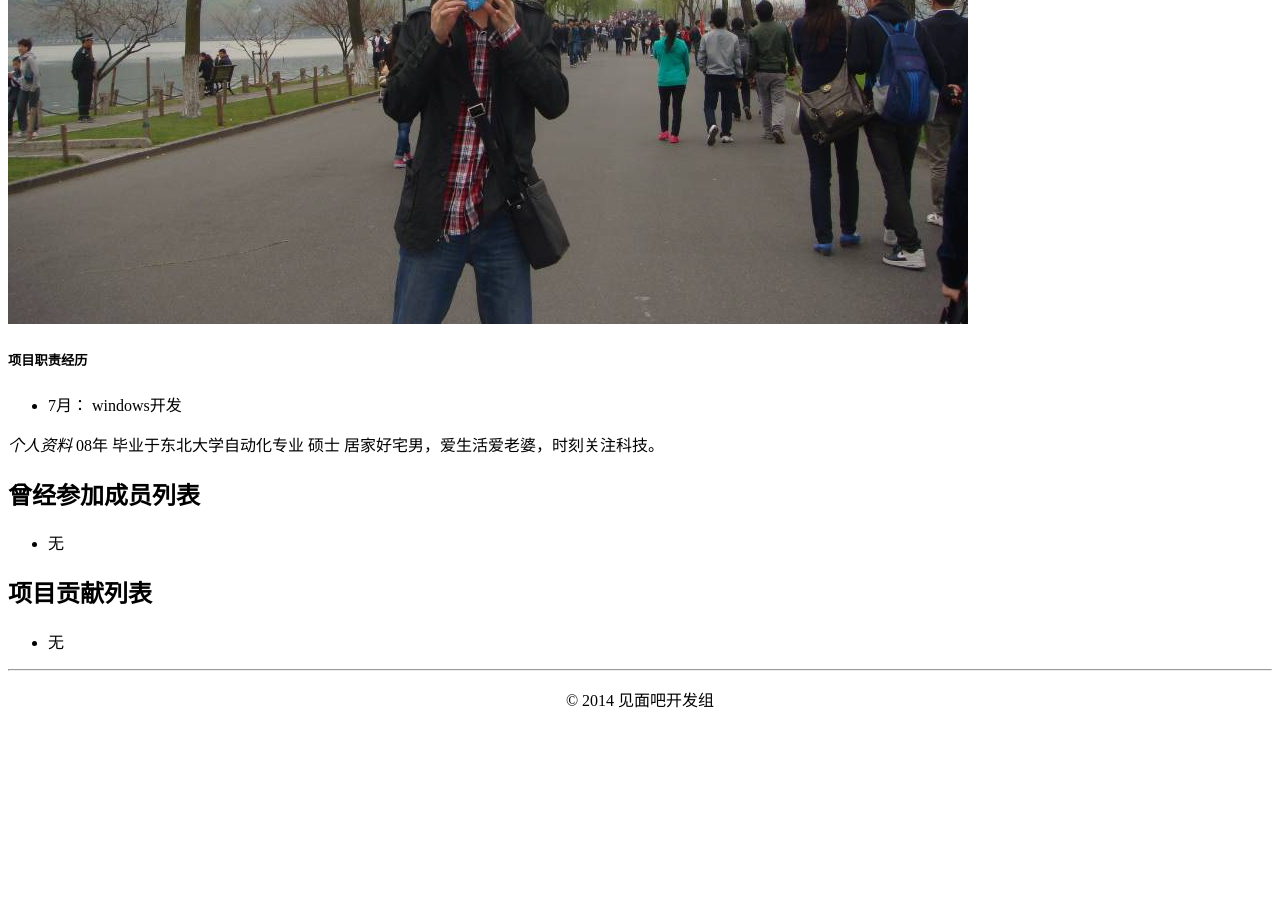
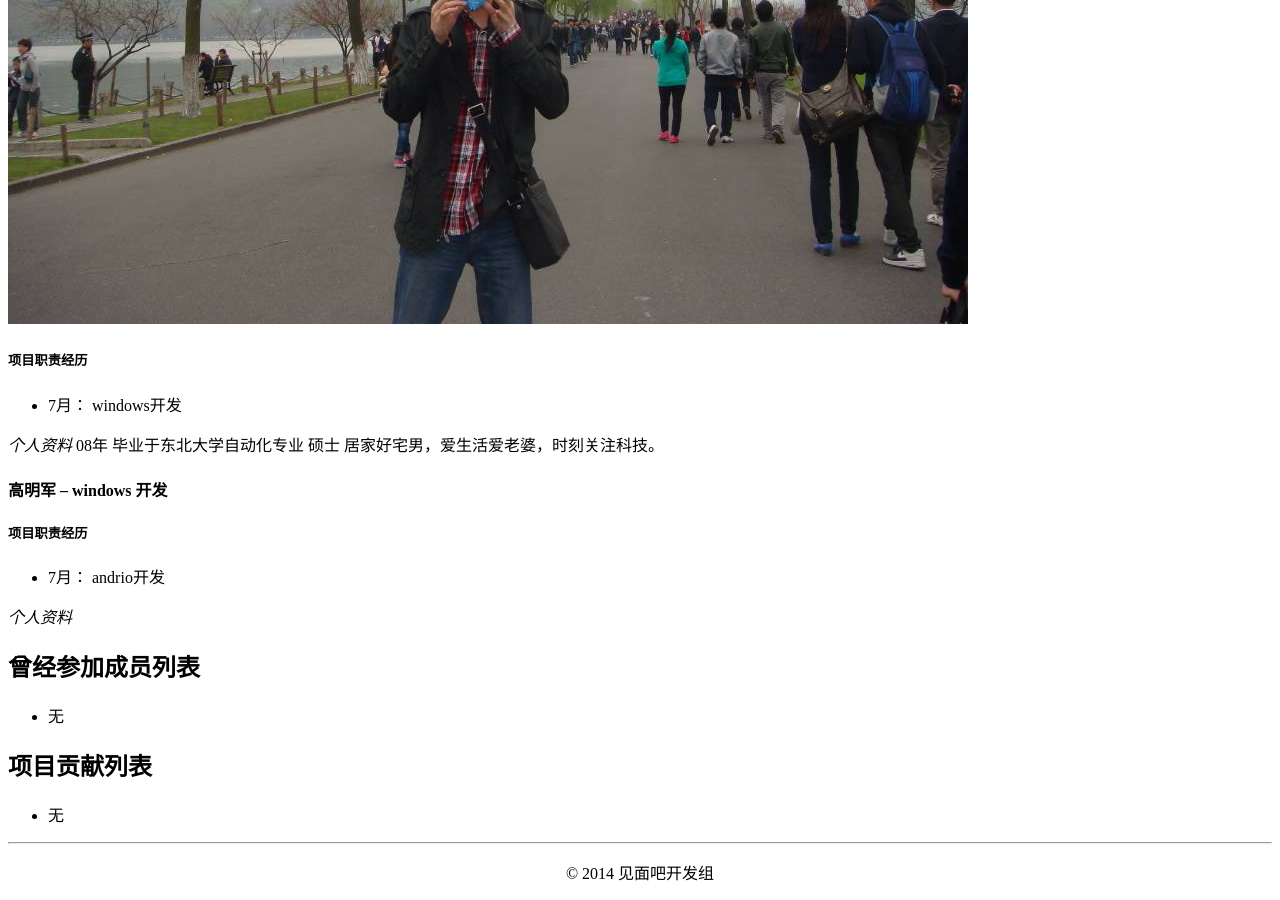
Before and after one commit to deonwu/vdating, a Jekyll site: the page built from pages/team.md, in a window 1280 px wide and 900 px high, scrolled down 3690 px. Built offline with Jekyll 4.4.1, drawn with Linux system fonts in a browser that asks for light colours; Markdown is read by kramdown in place of the engine named in the settings; before the commit the page ends 4417 px from its top, so only the background shows below that.

Commit message:
add gaomingjun
add gaomingjun

```diff
--- a/pages/team.md
+++ b/pages/team.md
@@ -67,7 +67,6 @@ group: navigation
 #### 李光新 -- windows 开发
 ![李光新](/images/李光新.jpg)
 
-
 ##### 项目职责经历
 * 7月： windows开发
 
@@ -75,6 +74,17 @@ group: navigation
 08年 毕业于东北大学自动化专业 硕士
 居家好宅男，爱生活爱老婆，时刻关注科技。
 
+
+
+#### 高明军 -- windows 开发
+
+##### 项目职责经历
+* 7月： andrio开发
+
+*个人资料*
+
+
+
 ##曾经参加成员列表
 * 无
 
```
